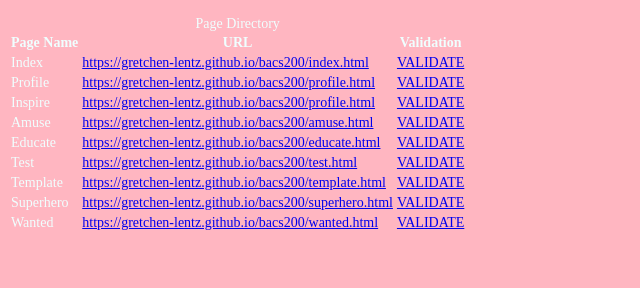
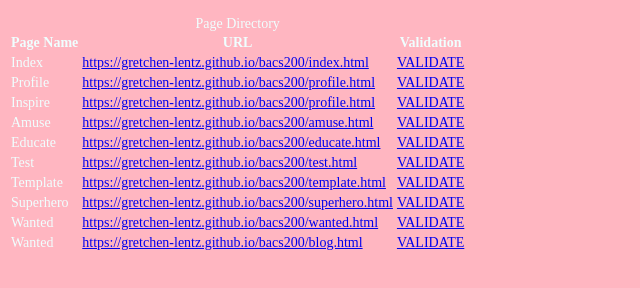
Before and after one commit to gretchen-lentz/gretchen-lentz.github.io, a plain HTML site: page bacs200/test.html in a window 1280 px wide. Shown: the part 54-342 px from the top of the page, without its empty margins (0-640 px from the left). Drawn offline with Linux system fonts and the light colour scheme.

Commit message:
Update test.html

```diff
--- a/bacs200/test.html
+++ b/bacs200/test.html
@@ -62,6 +62,9 @@
 				<td><a href="wanted.html">https://gretchen-lentz.github.io/bacs200/wanted.html</a></td>
 				<td><a href=https://validator.w3.org/nu/?doc=https%3A%2F%2Fgretchen-lentz.github.io%2Fbacs200%2Fwanted.html>VALIDATE</a></td>
 			</tr>
+<td>Wanted</td>
+				<td><a href="blog.html">https://gretchen-lentz.github.io/bacs200/blog.html</a></td>
+				<td><a href=https://validator.w3.org/nu/?doc=https%3A%2F%2Fgretchen-lentz.github.io%2Fbacs200%2Fblog.html>VALIDATE</a></td>
 			</tbody>
 
 		</table>
```
